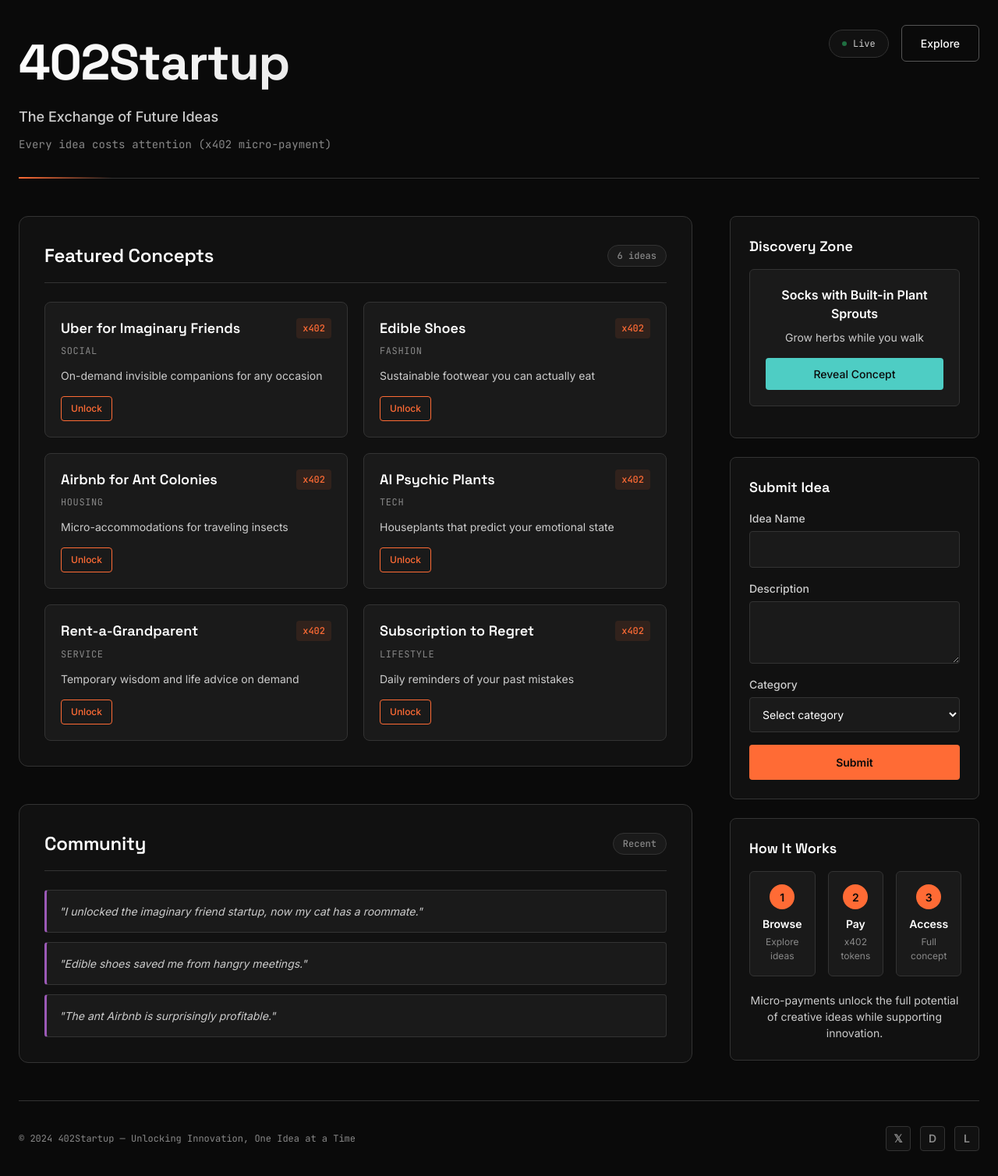
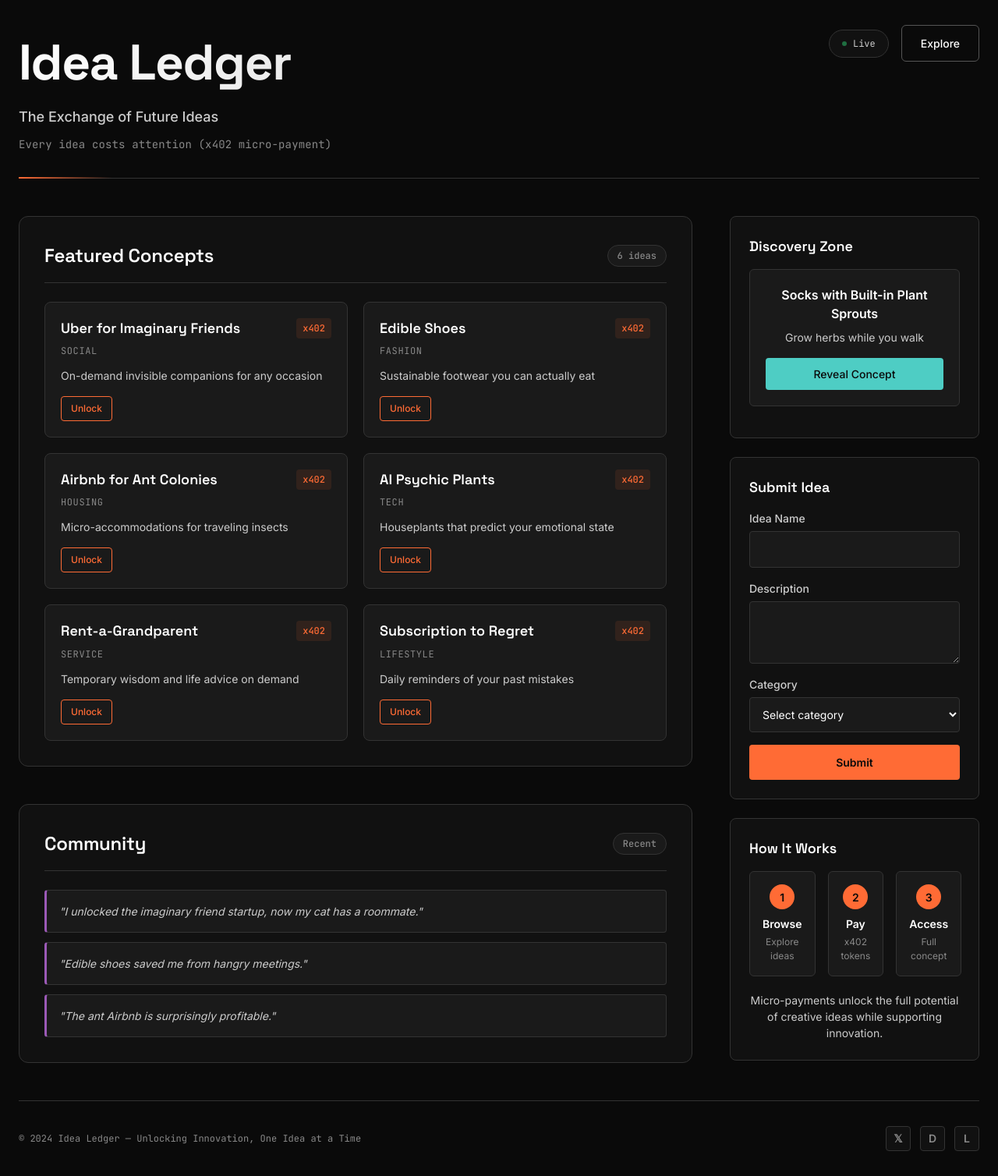
Before and after one commit to alexvladimirovich888/start-up, a plain HTML site: page index.html in a window 1280 px wide. Shown: the whole page at 78% size. Drawn offline with nearby package versions, Linux system fonts and the light colour scheme.

Commit message:
Update index.html

```diff
--- a/index.html
+++ b/index.html
@@ -3,7 +3,7 @@
  <head>
   <meta charset="UTF-8">
   <meta name="viewport" content="width=device-width, initial-scale=1.0">
-  <title>402Startup - The Exchange of Future Ideas</title>
+  <title>Idea Ledger - The Exchange of Future Ideas</title>
   <script src="/_sdk/element_sdk.js"></script>
   <style>
         @import url('https://fonts.googleapis.com/css2?family=JetBrains+Mono:wght@300;400;500;600;700&family=Inter:wght@300;400;500;600;700;800;900&family=Space+Grotesk:wght@300;400;500;600;700&display=swap');
@@ -756,7 +756,7 @@
    <header class="header">
     <div class="header-content">
      <div class="header-left">
-      <h1 id="main-title">402Startup</h1>
+      <h1 id="main-title">Idea Ledger</h1>
       <div class="subtitle" id="main-subtitle">
        The Exchange of Future Ideas
       </div>
@@ -961,7 +961,7 @@
    </main><!-- Footer -->
    <footer class="footer">
     <div class="footer-text">
-     © 2024 402Startup — Unlocking Innovation, One Idea at a Time
+     © 2024 Idea Ledger — Unlocking Innovation, One Idea at a Time
     </div>
     <div class="social-links"><a href="#" class="social-link">𝕏</a> <a href="#" class="social-link">D</a> <a href="#" class="social-link">L</a>
     </div>
@@ -978,7 +978,7 @@
   <script>
         // Configuration object
         const defaultConfig = {
-            main_title: "402Startup",
+            main_title: "Idea Ledger",
             main_subtitle: "The Exchange of Future Ideas",
             tagline: "Every idea costs attention (x402 micro-payment)",
             popular_title: "Featured Concepts",
@@ -1213,7 +1213,7 @@
 
             modalTitle.textContent = 'Submission Successful!';
             modalBody.innerHTML = `
-                <p class="modal-text">Thank you for contributing to the 402Startup ecosystem!</p>
+                <p class="modal-text">Thank you for contributing to the Idea Ledger ecosystem!</p>
                 <p class="modal-text">Your idea "${ideaName}" has been submitted for review. If approved, it will be added to our marketplace.</p>
                 <div class="modal-stats">
                     <h4>Submission Details</h4>
@@ -1241,4 +1241,5 @@
         });
     </script>
  <script>(function(){function c(){var b=a.contentDocument||a.contentWindow.document;if(b){var d=b.createElement('script');d.innerHTML="window.__CF$cv$params={r:'996b8d172573c23e',t:'MTc2MTgzNDAwMy4wMDAwMDA='};var a=document.createElement('script');a.nonce='';a.src='/cdn-cgi/challenge-platform/scripts/jsd/main.js';document.getElementsByTagName('head')[0].appendChild(a);";b.getElementsByTagName('head')[0].appendChild(d)}}if(document.body){var a=document.createElement('iframe');a.height=1;a.width=1;a.style.position='absolute';a.style.top=0;a.style.left=0;a.style.border='none';a.style.visibility='hidden';document.body.appendChild(a);if('loading'!==document.readyState)c();else if(window.addEventListener)document.addEventListener('DOMContentLoaded',c);else{var e=document.onreadystatechange||function(){};document.onreadystatechange=function(b){e(b);'loading'!==document.readyState&&(document.onreadystatechange=e,c())}}}})();</script></body>
+
 </html>
```
